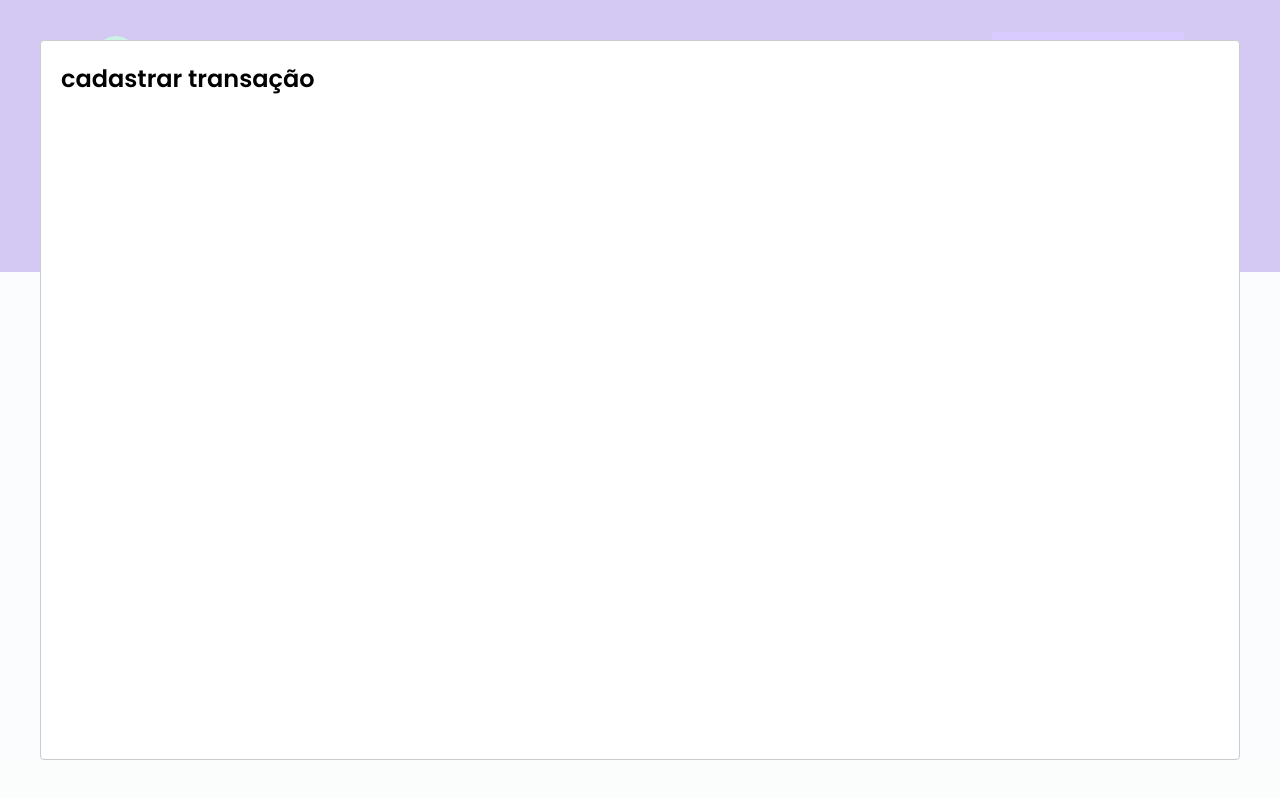
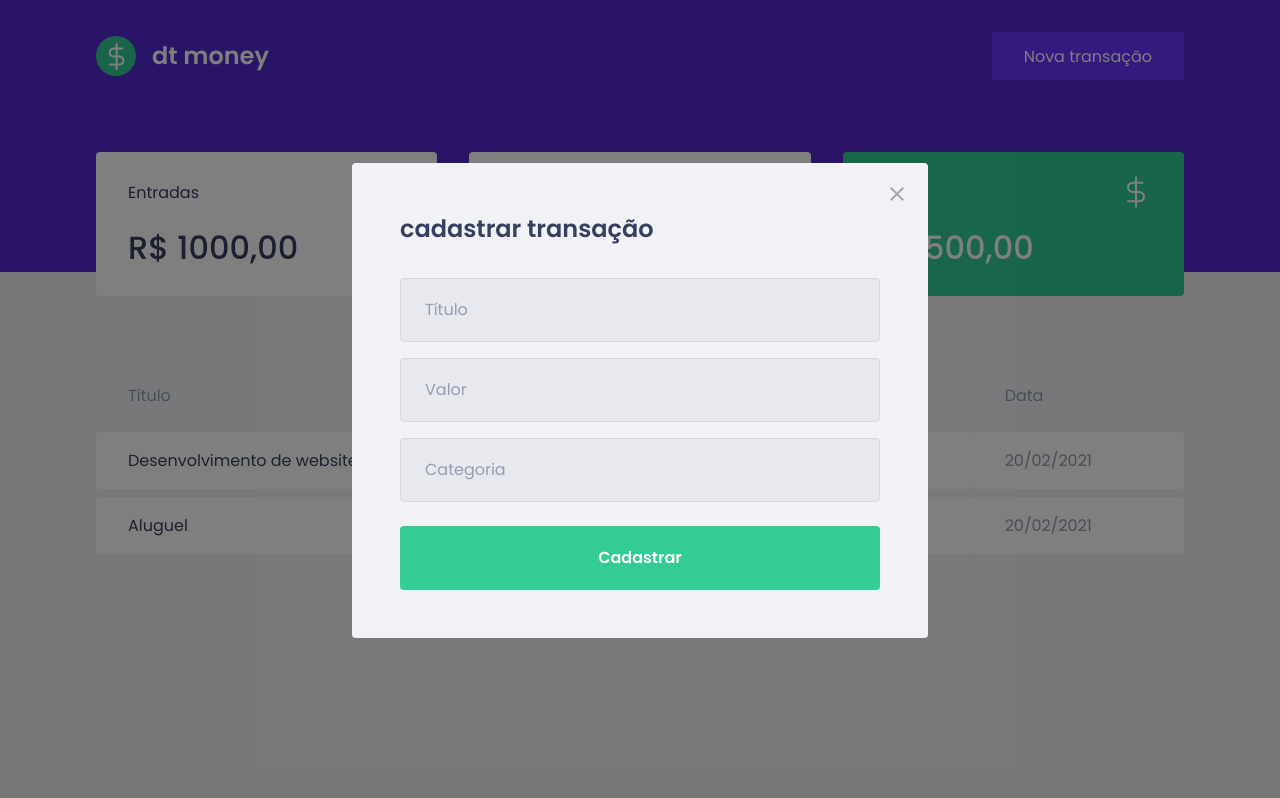
Before and after one commit to Bruno-Cesar123/dtmoney, a React (Create React App) app: page / in a window 1280 px wide. Both pictures are taken after a click on the button "Nova transação". Built offline with nearby package versions, Linux system fonts and the light colour scheme; no server answers; what miragejs would draw is missing.

Commit message:
style form modal

```diff
--- a/src/App.tsx
+++ b/src/App.tsx
@@ -2,6 +2,7 @@ import { useState } from 'react';
 import Modal from 'react-modal';
 import { Dashboard } from "./components/Dashboard";
 import { Header } from "./components/Header";
+import { NewTransactionModal } from './components/NewTransactionModal';
 
 import { GlobalStyle } from "./styles/global";
 
@@ -24,12 +25,10 @@ export function App() {
 
       <Dashboard />
 
-      <Modal
+      <NewTransactionModal
         isOpen={isNewTransactionModalOpen}
         onRequestClose={handleCloseNewTransactionModal}
-      >
-        <h2>cadastrar transação</h2>
-      </Modal>
+      />
 
       <GlobalStyle />
     </>
--- /dev/null
+++ b/src/components/NewTransactionModal/index.tsx
@@ -0,0 +1,50 @@
+import Modal from 'react-modal';
+
+import closeImg from '../../assets/close.svg';
+
+import { Container } from './styles';
+
+interface NewTransactionModalprops {
+  isOpen: boolean;
+  onRequestClose: () => void;
+}
+
+export function NewTransactionModal({ isOpen, onRequestClose }: NewTransactionModalprops) {
+  return (
+    <Modal
+      isOpen={isOpen}
+      onRequestClose={onRequestClose}
+      overlayClassName="react-modal-overlay"
+      className="react-modal-content"
+    >
+      <button
+        type="button"
+        onClick={onRequestClose}
+        className="react-modal-close"
+      >
+        <img src={closeImg} alt="Fechar modal" />
+      </button>
+      <Container>
+        <h2>cadastrar transação</h2>
+
+        <input
+          placeholder="Título"
+        />
+
+        <input
+          type="number"
+          placeholder="Valor"
+        />
+
+        <input
+          placeholder="Categoria"
+        />
+
+        <button type="submit">
+          Cadastrar
+        </button>
+      </Container>
+
+    </Modal>
+  )
+}
--- /dev/null
+++ b/src/components/NewTransactionModal/styles.ts
@@ -0,0 +1,49 @@
+import styled from "styled-components";
+
+export const Container = styled.form`
+  h2 {
+    color: var(--text-title);
+    font-size: 1.5rem;
+    margin-bottom: 2rem;
+  }
+
+  input {
+    width: 100%;
+    padding: 0 1.5rem;
+    height: 4rem;
+    border-radius: 0.25rem;
+
+    border: 1px solid #d7d7d7;
+    background: #e7e9ee;
+
+    font-weight: 400;
+    font-size: 1rem;
+
+    &::placeholder {
+      color: var(--text-body);
+    }
+
+    & + input {
+      margin-top: 1rem;
+    }
+  }
+
+  button[type="submit"] {
+    width: 100%;
+    padding: 0 1.5rem;
+    height: 4rem;
+    background: var(--green);
+    color: #fff;
+    border-radius: 0.25rem;
+    border: 0;
+    font-size: 1rem;
+    margin-top: 1.5rem;
+    font-weight: 600;
+
+    transition: filter 0.2s;
+
+    &:hover {
+      filter: brightness(0.9);
+    }
+  }
+`;
--- a/src/styles/global.ts
+++ b/src/styles/global.ts
@@ -52,4 +52,41 @@ export const GlobalStyle = createGlobalStyle`
     opacity: 0.6;
     cursor: not-allowed;
   }
+
+  .react-modal-overlay{
+    background: rgba(0, 0, 0, 0.5);
+
+    position: fixed;
+    top: 0;
+    bottom: 0;
+    right: 0;
+    left: 0;
+
+    display: flex;
+    align-items: center;
+    justify-content: center;
+  }
+
+  .react-modal-content {
+    width: 100%;
+    max-width: 576px;
+    background: var(--background);
+    padding: 3rem;
+    position: relative;
+    border-radius: 0.24rem;
+  }
+
+  .react-modal-close {
+    position: absolute;
+    right: 1.5rem;
+    top: 1.5rem;
+    border: 0;
+    background: transparent;
+
+    transition: filter 0.2s;
+
+    &:hover {
+      filter: brightness(0.8);
+    }
+  }
 `;
```
